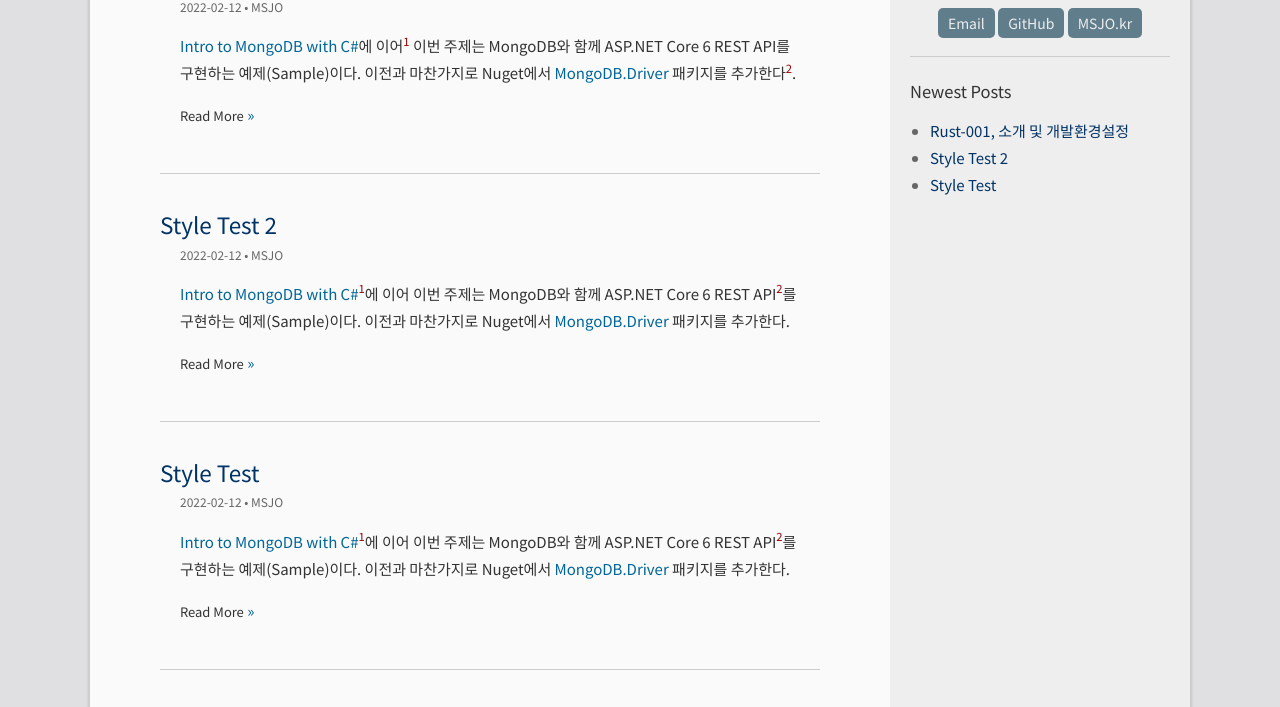
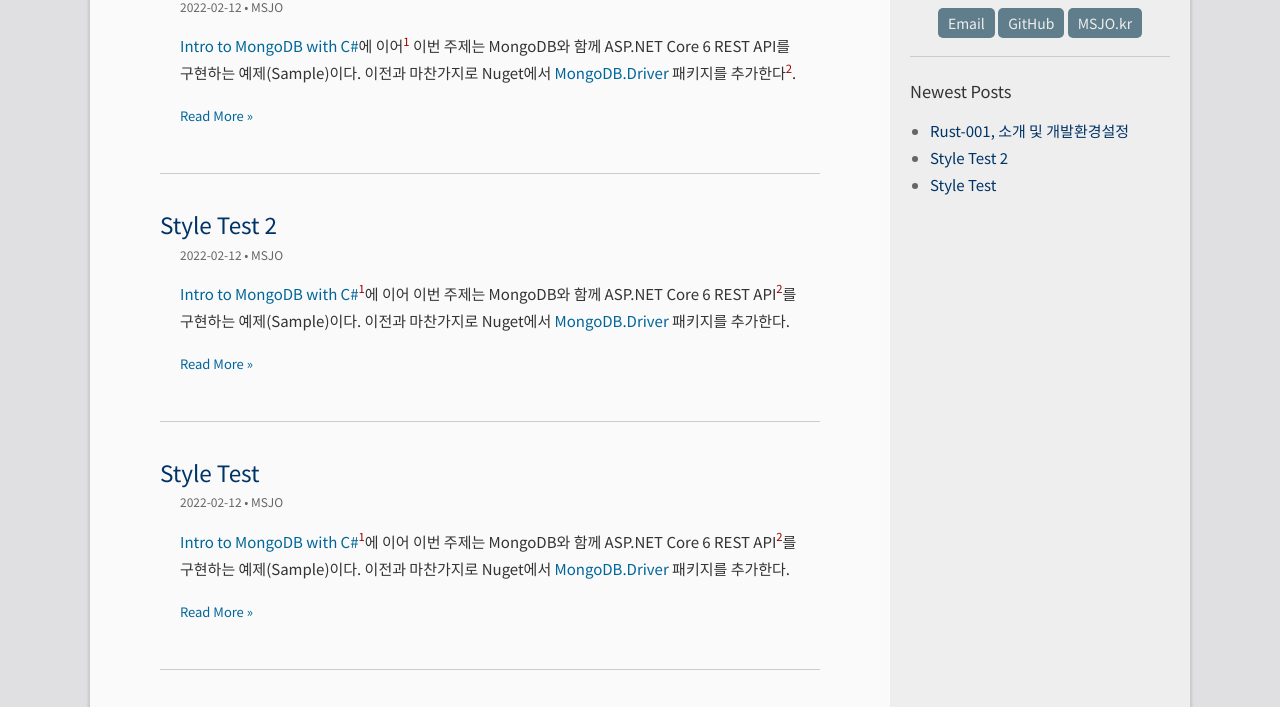
Before and after one commit to DebugJO/rustlang, a Jekyll site: the page built from index.html, in a window 1280 px wide. Shown: the part 266-973 px from the top of the page. Built offline with Jekyll 4.4.1, drawn with Linux system fonts in a browser that asks for light colours; the list of posts is cut into pages by our own code.

Commit message:
Update index.html

```diff
--- a/index.html
+++ b/index.html
@@ -21,7 +21,7 @@
           {%   else %}{{ post.content | lstrip | split: "
 " | first }}{% endif %}
           <p>
-            <a class="post-link" href="{{ post.url | prepend: site.baseurl }}"><span style="font-size:13px;">Read More</span> &raquo;</a>
+            <a class="post-link" style="font-size:13px;" href="{{ post.url | prepend: site.baseurl }}">Read More &raquo;</a>
           </p>
         </div>
       </li>
```
